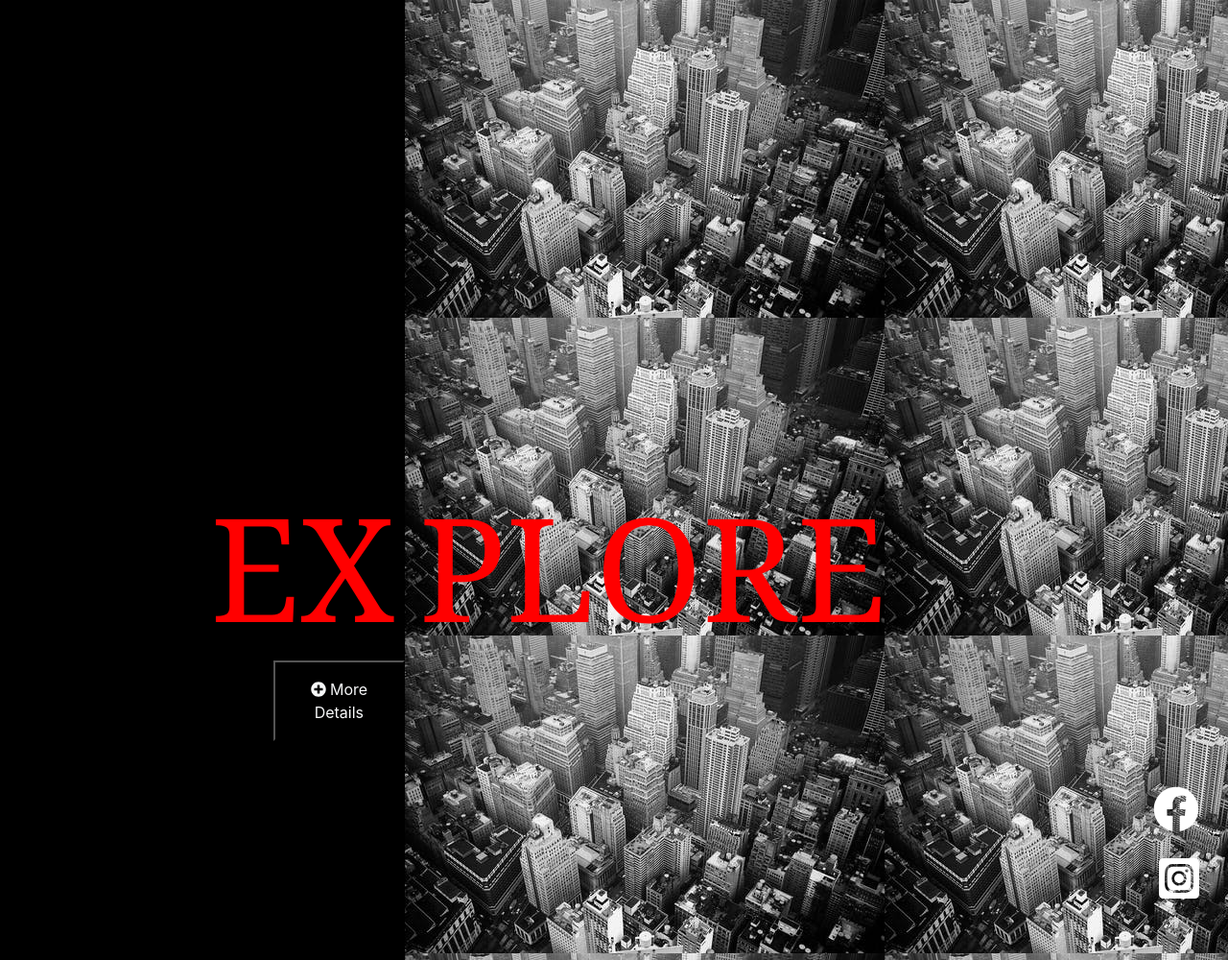
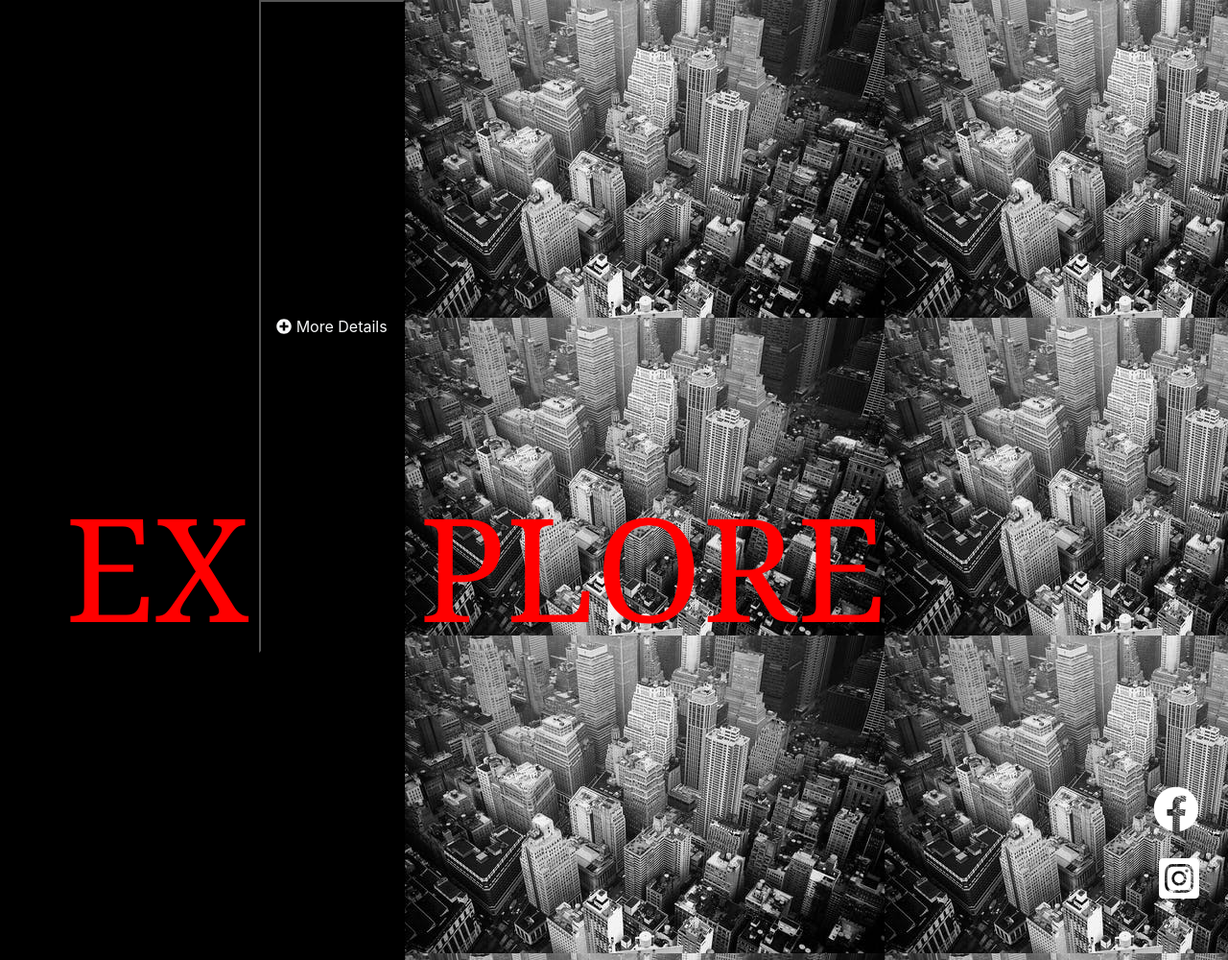
Before and after one commit to Ivanly25/intrerviewChallange, a plain HTML site: page index.html in a window 1280 px wide. Shown: the whole page at 96% size. Drawn offline with nearby package versions, Linux system fonts and the light colour scheme.

Commit message:
finished

```diff
--- a/custom.js
+++ b/custom.js
@@ -2,6 +2,6 @@
 // $('h1').hide()
 // $('h1').show()
 $('#modal').on('click', $('h1').show())
-$(())
+
 
 // # button is called # modal
--- a/styles.css
+++ b/styles.css
@@ -20,9 +20,6 @@ h1 {
 #longModal{
     padding-left: 10px;
 }
-#modal {
-    margin-left: 300px;
-}
 
 .social-icons {
     font-size: 48px;
```
